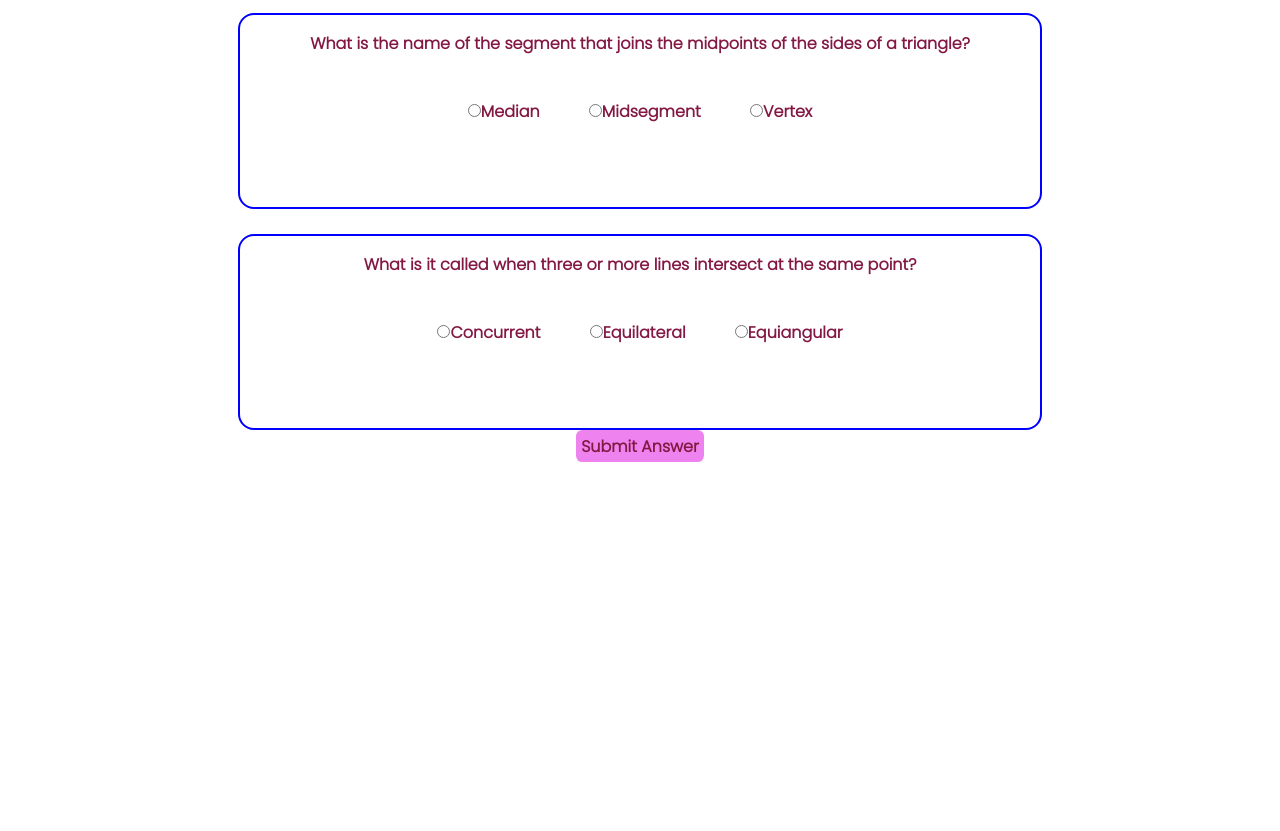
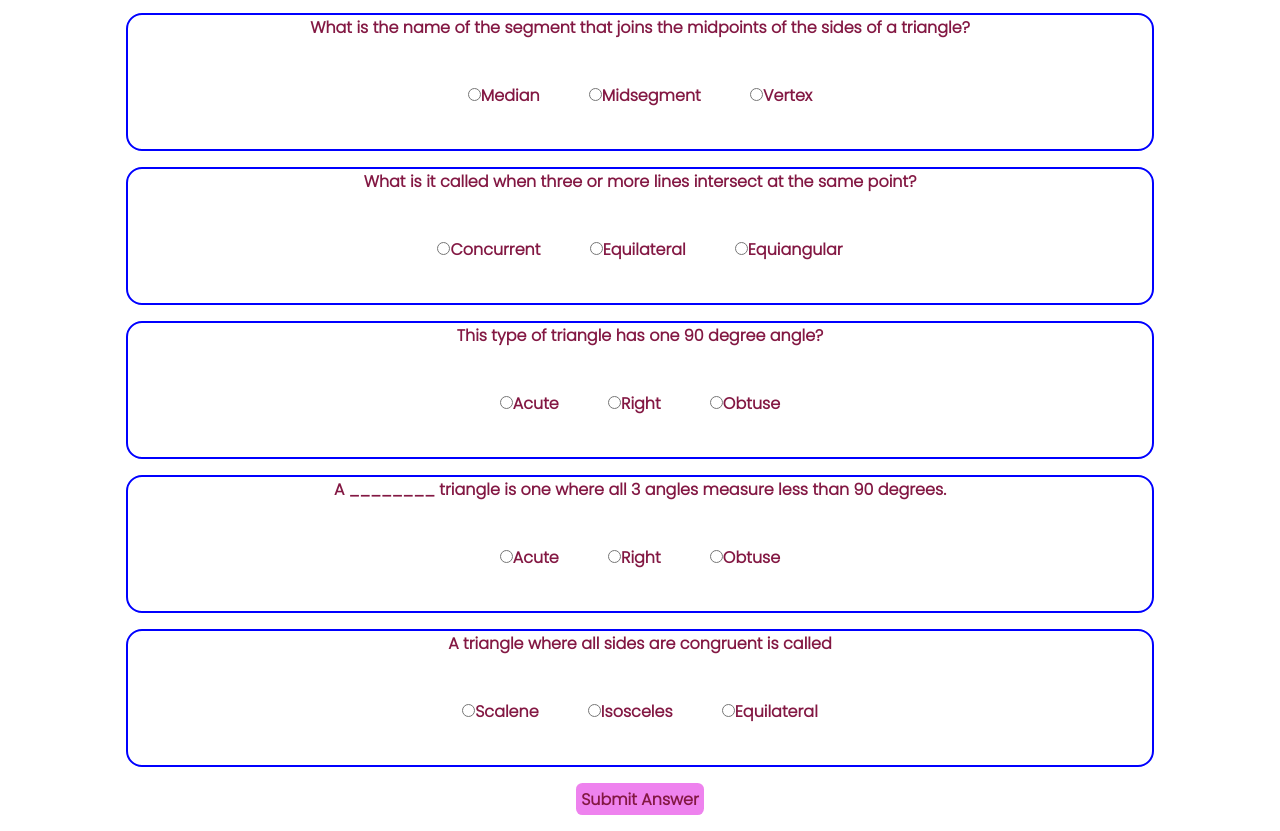
Before and after one commit to deepeshgotiya/Fun-with-traingles, a plain HTML site: page quiz.html in a window 1280 px wide. Shown: the part 147-978 px from the top of the page. Before the commit the page ends 800 px from the top, so only its background shows below. Drawn offline with Linux system fonts and the light colour scheme.

Commit message:
questions-added

```diff
--- a/quiz.css
+++ b/quiz.css
@@ -44,11 +44,9 @@ h1{
 
 .question-container{
     border: 2px solid blue;
-    width: 60%;
-    margin: auto;
+    max-width: 80%;
+    margin:  1rem auto;
     display: block;
-    height: 20vh;
-    padding:1rem;
     text-align: center;
     border-radius: 1rem;
 }
@@ -81,3 +79,6 @@ input{
 label{
     padding: 1.4rem;
 }
+.quiz-form{
+    text-align: center;
+}
--- a/quiz.html
+++ b/quiz.html
@@ -27,12 +27,30 @@
             <label><input type="radio" value="Midsegment" name="question1">Midsegment</label>
             <label><input type="radio" value="Vertex" name="question1">Vertex</label>
         </div>
-        <br>
         <div class="question-container">
             <p>What is it called when three or more lines intersect at the same point?</p>
-            <label><input  class="radio-input" type="radio" value="Concurrent" name="question2">Concurrent</label>
-            <label><input class="radio-input"  type="radio" value="Equilateral" name="question2">Equilateral</label>
-            <label><input  class="radio-input" type="radio" value="Equiangular" name="question2">Equiangular</label>
+            <label><input class="radio-input" type="radio" value="Concurrent" name="question2">Concurrent</label>
+            <label><input class="radio-input" type="radio" value="Equilateral" name="question2">Equilateral</label>
+            <label><input class="radio-input" type="radio" value="Equiangular" name="question2">Equiangular</label>
+        </div>
+        <div class="question-container">
+            <p>This type of triangle has one 90 degree angle?</p>
+            <label><input class="radio-input" type="radio" value="Acute" name="question3">Acute</label>
+            <label><input class="radio-input" type="radio" value="Right" name="question3">Right</label>
+            <label><input class="radio-input" type="radio" value="Obtuse" name="question3">Obtuse</label>
+        </div>
+        <div class="question-container">
+            <p>A ________ triangle is one where all 3 angles measure less than 90 degrees.</p>
+            <label><input class="radio-input" type="radio" value="Acute1" name="question4">Acute</label>
+            <label><input class="radio-input" type="radio" value="Right1" name="question4">Right</label>
+            <label><input class="radio-input" type="radio" value="Obtuse1" name="question4">Obtuse</label>
+        </div>
+        <div class="question-container">
+            <p>A triangle where all sides are congruent is called</p>
+            <label><input class="radio-input" type="radio" value="Scalene" name="question5">Scalene</label>
+            <label><input class="radio-input" type="radio" value="Isosceles" name="question5">Isosceles
+            </label>
+            <label><input class="radio-input" type="radio" value="Equilateral" name="question5">Equilateral</label>
         </div>
     </form>
     <button id="submit-answer">Submit Answer</button>
--- a/quiz.js
+++ b/quiz.js
@@ -2,7 +2,7 @@ const submitBtn = document.querySelector("#submit-answer")
 const scoreBox = document.querySelector("#outputDiv")
 const formDataValues = document.querySelector(".quiz-form")
 
-const rightAnswers = ["Midsegment","Equilateral"];
+const rightAnswers = ["Midsegment","Equilateral","Right","Acute1","Equilateral"];
 
 function calcultateScore(){
     let index = 0;
```
